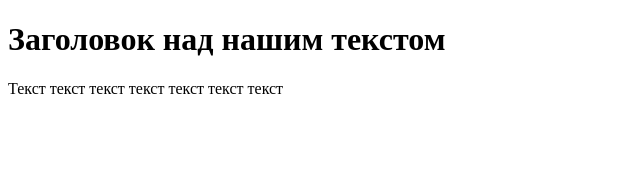
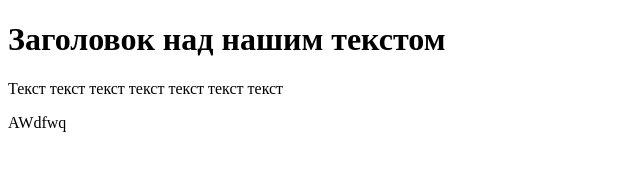
Before and after one commit to baumanec/Git-Start, a plain HTML site: page test.html in a window 1280 px wide. Shown: the full height of the page, 0-640 px from the left. Drawn offline with Linux system fonts and the light colour scheme.

Commit message:
barahlo added

```diff
--- a/test.html
+++ b/test.html
@@ -7,5 +7,6 @@
        <h1>Заголовок над нашим текстом</h1>
        <p>Текст текст текст текст текст текст текст</p>
        <a href="f"></a>
+   AWdfwq
    </body>
 </html>
```
